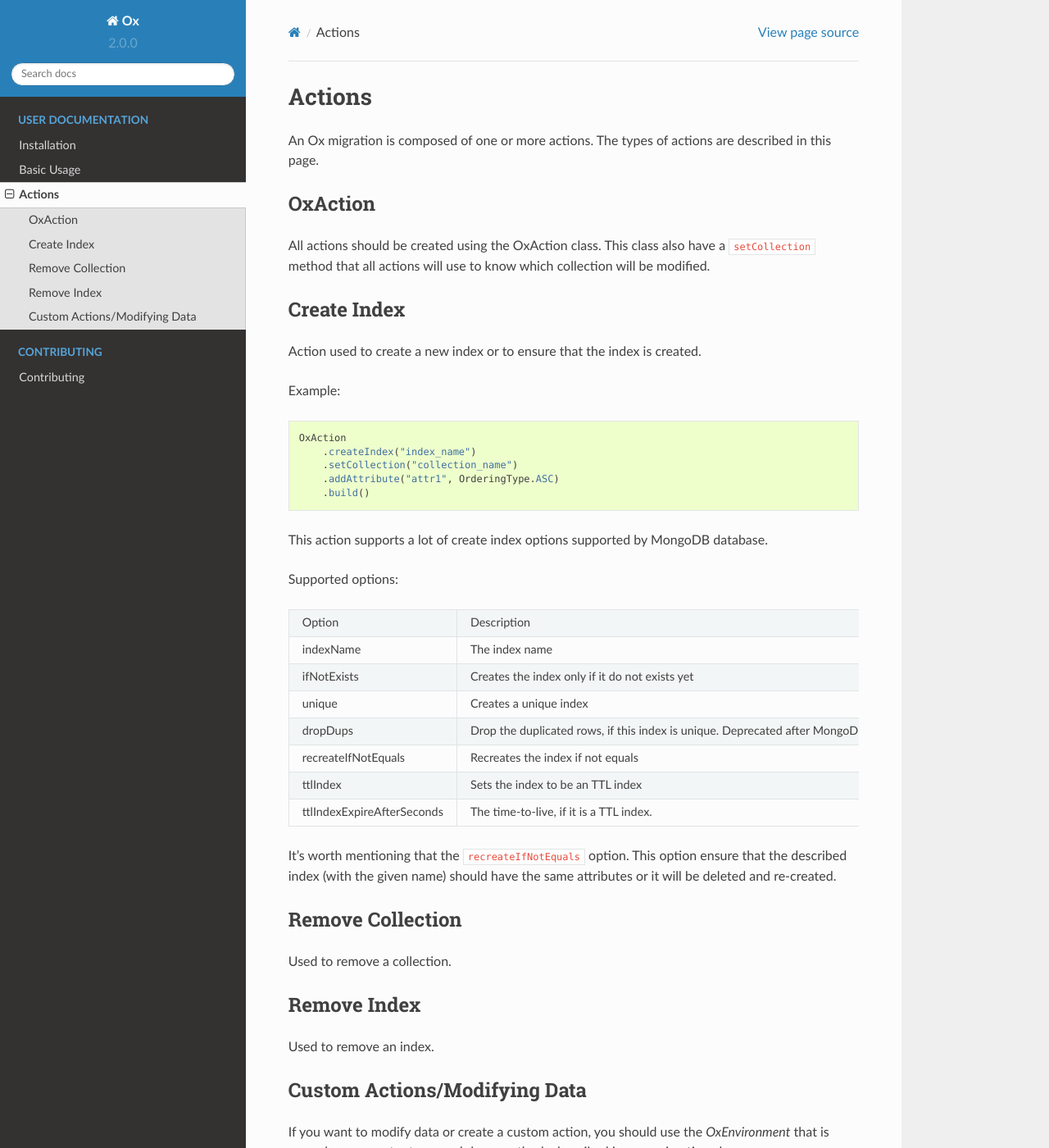
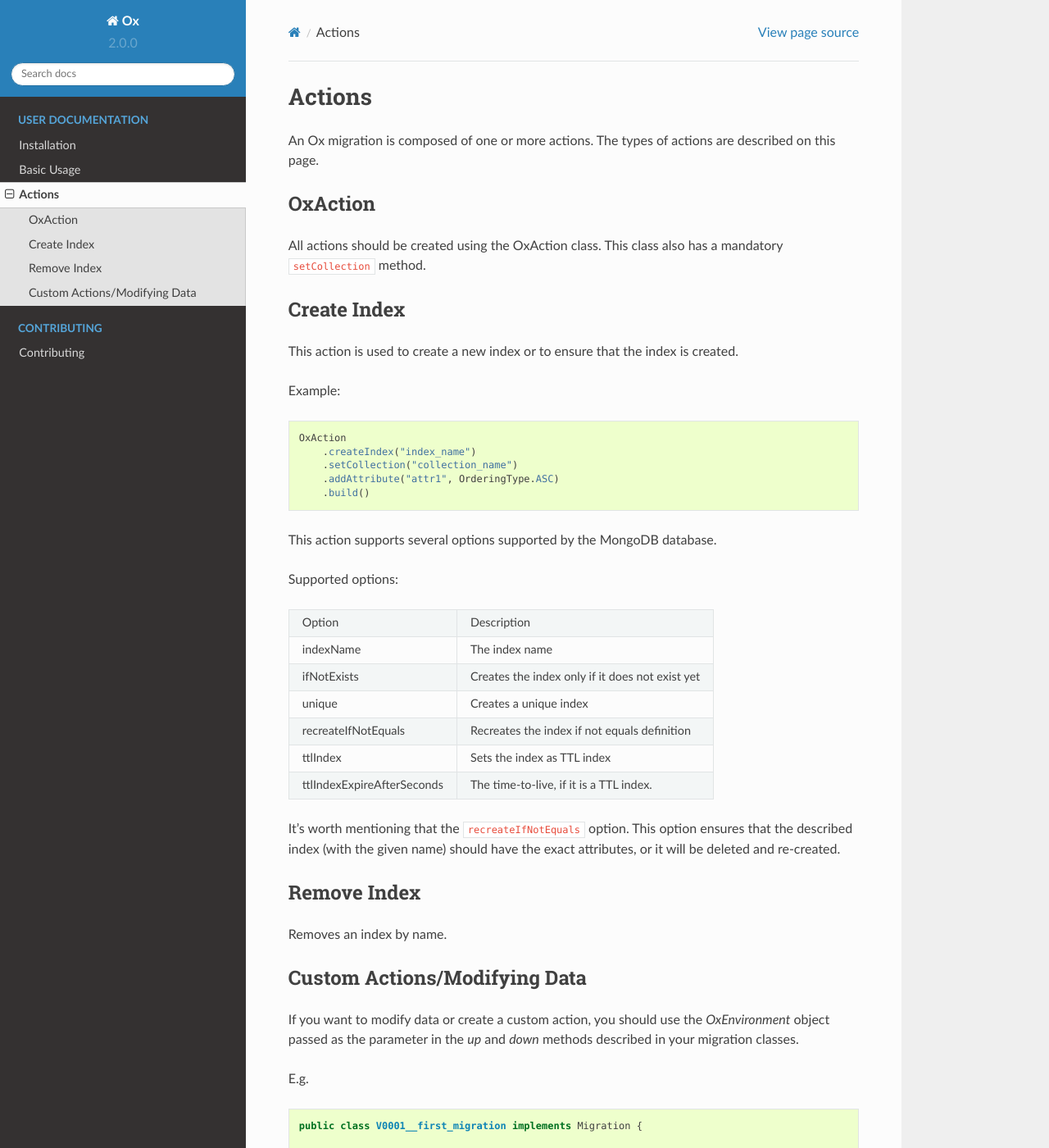
Before and after one commit to fernandonogueira/Ox, a Sphinx documentation site: the page built from docs/actions.rst, in a window 1280 px wide and 1400 px high. Shown: the whole window at 82% size. Built offline with Sphinx 7.4.7 and the Read the Docs theme 2.0.0, drawn with Linux system fonts in a browser that asks for light colours; some of the changed text lies outside the part shown.

Commit message:
chore(docs): improve docs (#31)

```diff
--- a/docs/actions.rst
+++ b/docs/actions.rst
@@ -2,19 +2,18 @@ Actions
 =======
 
 An Ox migration is composed of one or more actions.
-The types of actions are described in this page.
+The types of actions are described on this page.
 
 OxAction
 --------
 
-All actions should be created using the OxAction class. This class also have a ``setCollection`` method
-that all actions will use to know which collection will be modified.
+All actions should be created using the OxAction class. This class also has a mandatory ``setCollection`` method.
 
 Create Index
 ------------
 
 
-Action used to create a new index or to ensure that the index is created.
+This action is used to create a new index or to ensure that the index is created.
 
 Example:
 
@@ -26,7 +25,7 @@ Example:
         .addAttribute("attr1", OrderingType.ASC)
         .build()
 
-This action supports a lot of create index options supported by MongoDB database.
+This action supports several options supported by the MongoDB database.
 
 Supported options:
 
@@ -35,41 +34,31 @@ Supported options:
 +----------------------------+-----------------------------------------------------+
 | indexName                  | The index name                                      |
 +----------------------------+-----------------------------------------------------+
-| ifNotExists                | Creates the index only if it do not exists yet      |
+| ifNotExists                | Creates the index only if it does not exist yet     |
 +----------------------------+-----------------------------------------------------+
 | unique                     | Creates a unique index                              |
 +----------------------------+-----------------------------------------------------+
-| dropDups                   | Drop the duplicated rows, if this index is unique.  |
-|                            | Deprecated after MongoDB 3.0                        |
+| recreateIfNotEquals        | Recreates the index if not equals definition        |
 +----------------------------+-----------------------------------------------------+
-| recreateIfNotEquals        | Recreates the index if not equals                   |
-+----------------------------+-----------------------------------------------------+
-| ttlIndex                   | Sets the index to be an TTL index                   |
+| ttlIndex                   | Sets the index as TTL index                         |
 +----------------------------+-----------------------------------------------------+
 | ttlIndexExpireAfterSeconds | The time-to-live, if it is a TTL index.             |
 +----------------------------+-----------------------------------------------------+
 
 It's worth mentioning that the ``recreateIfNotEquals`` option.
-This option ensure that the described index (with the given name) should have the same attributes
-or it will be deleted and re-created.
-
-
-Remove Collection
------------------
-
-Used to remove a collection.
+This option ensures that the described index (with the given name) should have the exact attributes, or it will be deleted and re-created.
 
 
 Remove Index
 ------------
 
-Used to remove an index.
+Removes an index by name.
 
 Custom Actions/Modifying Data
 -----------------------------
 
 If you want to modify data or create a custom action,
-you should use the `OxEnvironment` that is passed as parameter to `up` and `down` methods described in your migration classes.
+you should use the `OxEnvironment` object passed as the parameter in the `up` and `down` methods described in your migration classes.
 
 E.g.
 
@@ -80,14 +69,14 @@ E.g.
         @Override
         public void up(OxEnvironment env) {
 
-            DB db = env.getMongoDatabase();
-            // do what you want with db.
+            MongoDatabase db = env.getMongoDatabase();
+            // apply your changes
 
         }
 
         @Override
         public void down(OxEnvironment env) {
-            //...
+            // undo changes
         }
 
     }
```
Also changed, not shown: docs/basic_usage.rst (+2 -6 lines).
